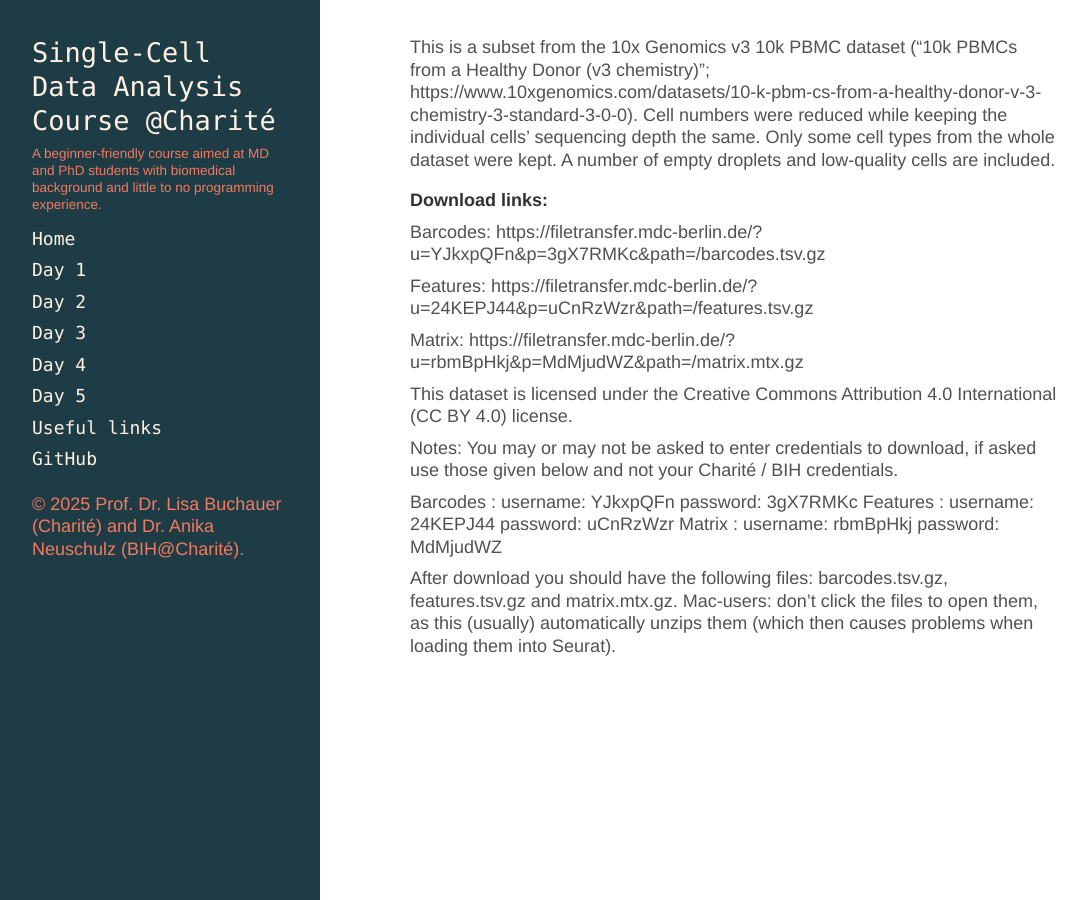
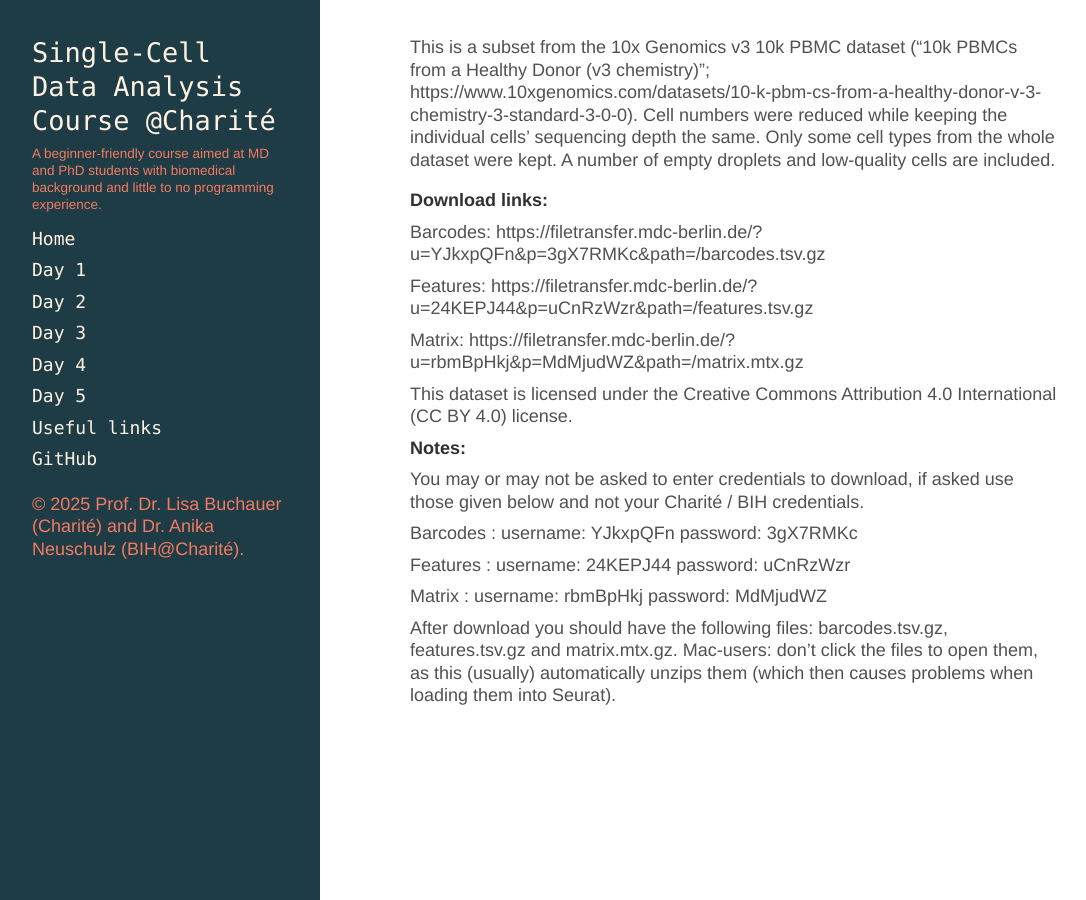
Before and after one commit to buchauer-lab/charite-sc-data-course, a Jekyll site: the page built from docs/dataset_download.md, in a window 1280 px wide. Shown: the whole page, without its empty margins (4-1090 px from the left). Built offline with Jekyll 4.4.1, drawn with Linux system fonts in a browser that asks for light colours; nearby versions of some CDN libraries; a style sheet for code colours, icons or effects is not loaded; part of the change alters nothing that is shown.

```diff
--- a/docs/dataset_download.md
+++ b/docs/dataset_download.md
@@ -19,11 +19,15 @@ Matrix: https://filetransfer.mdc-berlin.de/?u=rbmBpHkj&p=MdMjudWZ&path=/matrix.m
 
 This dataset is licensed under the Creative Commons Attribution 4.0 International (CC BY 4.0) license.
 
-Notes:
+**Notes:**
+
 You may or may not be asked to enter credentials to download, if asked use those given below and not your Charité / BIH credentials.
 
+
 Barcodes : username: YJkxpQFn password: 3gX7RMKc
+
 Features : username: 24KEPJ44 password: uCnRzWzr
+
 Matrix : username: rbmBpHkj password: MdMjudWZ
 
 After download you should have the following files: barcodes.tsv.gz, features.tsv.gz and matrix.mtx.gz.
```
